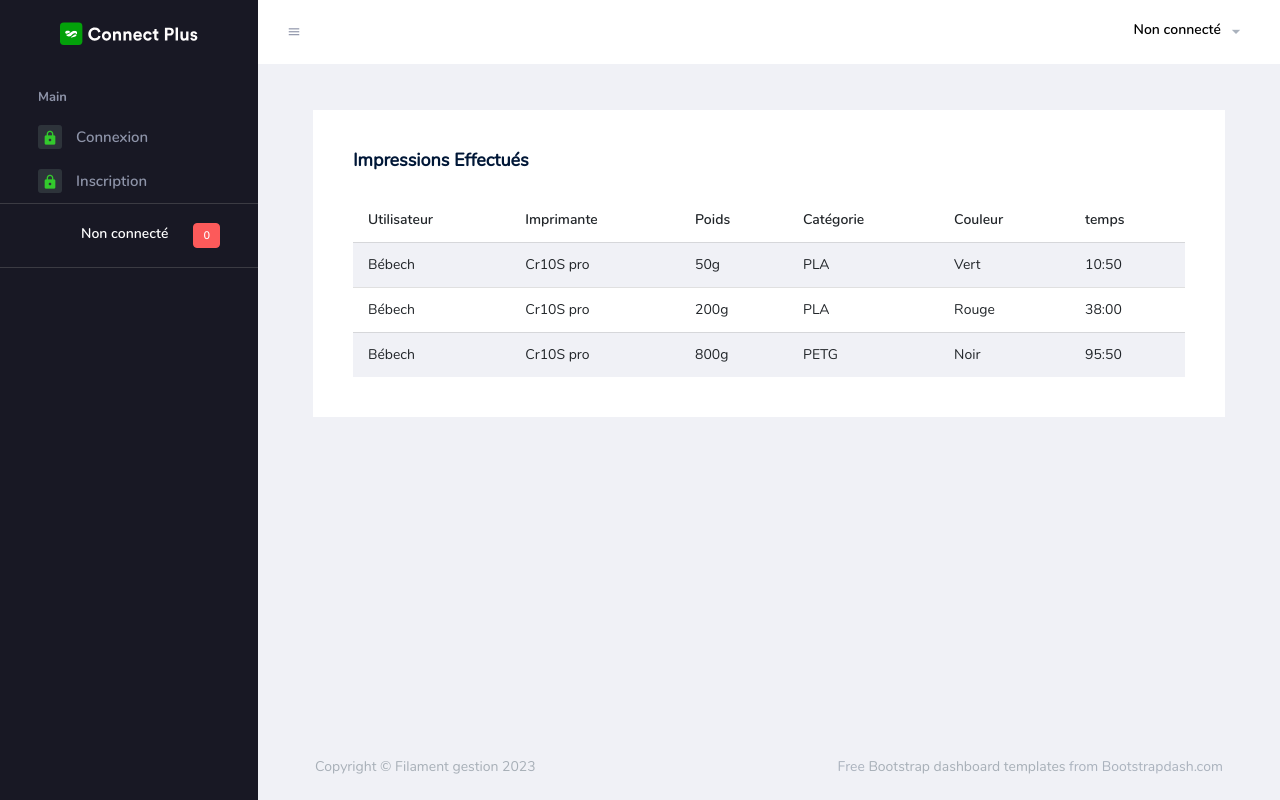
After one commit to Mathbech/filamentgestion.fr, a Symfony app: template templates/users/impressions.html.twig in a window 1280 px wide. The commit adds this page. Run offline with Twig, Linux system fonts and the light colour scheme; the template is opened without the code that fills it, so the values that code supplies are empty; some libraries are stand-ins or nearby versions.

Commit message:
ajout d'une page d'impressions effectués

```diff
--- a/templates/nav/sidebar.html.twig
+++ b/templates/nav/sidebar.html.twig
@@ -53,7 +53,7 @@
                     <li class="nav-item"> <a class="nav-link" href="#"> Retrait </a></li>
                     <li class="nav-item"> <a class="nav-link" href="#"> Imprimantes </a></li>
                     <li class="nav-item"> <a class="nav-link" href="{{ path('stock_public') }}"> Stock </a></li>
-                    <li class="nav-item"> <a class="nav-link" href="#"> Impressions </a></li>
+                    <li class="nav-item"> <a class="nav-link" href="{{ path('impressions_public') }}"> Impressions </a></li>
                 </ul>
             </div>
         </li>
--- /dev/null
+++ b/templates/users/impressions.html.twig
@@ -0,0 +1,63 @@
+{% extends 'base.html.twig' %}
+{% block title %}Stocks{% endblock %}
+
+
+{% block body%}
+<div class="col-lg-12 grid-margin stretch-card">
+    <div class="card">
+        <div class="card-body">
+            <h4 class="card-title">Impressions Effectués</h4>
+            <table class="table table-striped">
+                <thead>
+                    <tr>
+                        <th> Utilisateur </th>
+                        <th> Imprimante </th>
+                        <th> Poids </th>
+                        <th> Catégorie </th>
+                        <th>Couleur</th>
+                        <th> temps </th>
+                    </tr>
+                </thead>
+                <tbody>
+                    <tr>
+                        <td class="py-1">
+                            Bébech
+                        </td>
+                        <td> Cr10S pro </td>
+                        <td>
+                            50g
+                        </td>
+                        <td> PLA </td>
+                        <td> Vert </td>
+                        <td> 10:50 </td>
+                    </tr>
+                    <tr>
+                        <td class="py-1">
+                            Bébech
+                        </td>
+                        <td> Cr10S pro </td>
+                        <td>
+                            200g
+                        </td>
+                        <td> PLA </td>
+                        <td> Rouge </td>
+                        <td> 38:00 </td>
+                    </tr>
+                    <tr>
+                        <td class="py-1">
+                            Bébech
+                        </td>
+                        <td> Cr10S pro </td>
+                        <td>
+                            800g
+                        </td>
+                        <td> PETG </td>
+                        <td> Noir </td>
+                        <td> 95:50 </td>
+                    </tr>
+                </tbody>
+            </table>
+        </div>
+    </div>
+</div>
+{% endblock %}
```
Also changed, not shown: src/Controller/PublicController.php (+8 -0 lines).
